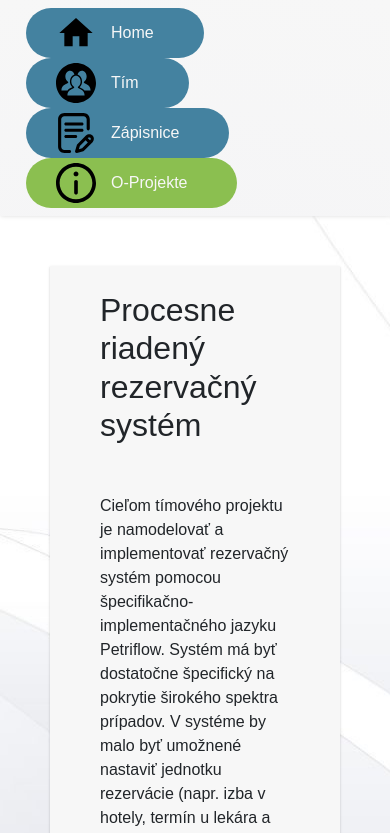
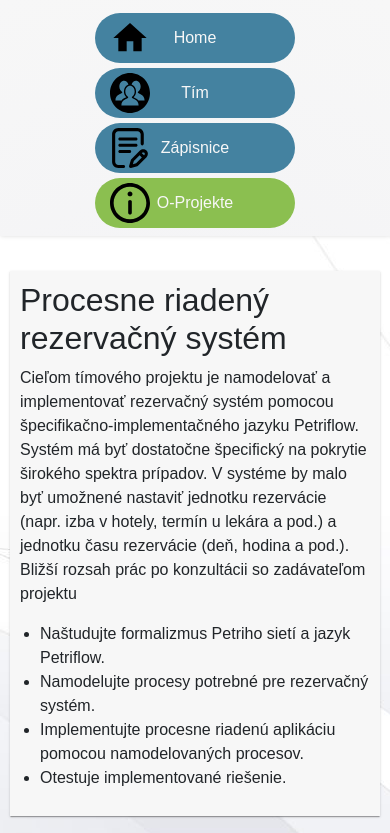
Before and after one commit to xSimekj1/TP2019, an Angular app in the folder TPFE/: page /O-projekte in a window 390 px wide. Shown: the top 833 px of the page. Built offline with nearby package versions, Linux system fonts and the light colour scheme.

Commit message:
design update

```diff
--- a/TPFE/src/app/about/about.component.html
+++ b/TPFE/src/app/about/about.component.html
@@ -1,7 +1,5 @@
 <div class="about-container">
     <h2>Procesne riadený rezervačný systém</h2>
-    <h4></h4>
-    <hr>
     <section>
         <p>
             Cieľom tímového projektu je namodelovať a implementovať rezervačný systém
@@ -11,11 +9,19 @@
             rezervácie (deň, hodina a pod.). Bližší rozsah
             prác po konzultácii so zadávateľom projektu
         </p>
-        <p>
-            1. Naštudujte formalizmus Petriho sietí a jazyk Petriflow.<br>
-            2. Namodelujte procesy potrebné pre rezervačný systém.<br>
-            3. Implementujte procesne riadenú aplikáciu pomocou namodelovaných procesov.<br>
-            4. Otestuje implementované riešenie.
-        </p>
+        <ul class="tasks">
+            <li>
+                Naštudujte formalizmus Petriho sietí a jazyk Petriflow.
+            </li>
+            <li>
+                Namodelujte procesy potrebné pre rezervačný systém.
+            </li>
+            <li>
+                Implementujte procesne riadenú aplikáciu pomocou namodelovaných procesov.
+            </li>
+            <li>
+                Otestuje implementované riešenie.
+            </li>
+        </ul>
     </section>
 </div>
--- a/TPFE/src/app/about/about.component.scss
+++ b/TPFE/src/app/about/about.component.scss
@@ -5,4 +5,21 @@
     padding: 25px 50px;
     background-color: #f7f7f7;
     box-shadow: 0px 2px 1px -1px rgba(0, 0, 0, 0.2), 0px 1px 1px 0px rgba(0, 0, 0, 0.14), 0px 1px 3px 0px rgba(0,0,0,.12);
+    .tasks {
+        padding-left: 20px;
+    }
 }
+
+@media only screen and (max-width: 768px) {
+    .about-container {
+        margin: 10px 15px;
+        padding: 15px 25px;
+    }
+  }
+
+@media only screen and (max-width: 475px) {
+    .about-container {
+        margin: 10px 10px;
+        padding: 10px 10px;
+    }
+  }
--- a/TPFE/src/app/home/home.component.html
+++ b/TPFE/src/app/home/home.component.html
@@ -4,7 +4,7 @@
             <img [src]="data.img" class="img-rounded-top" alt="Avatar" style="width:100%">
             <div class="container">
                 <h4><b>{{data.name}}</b></h4>
-                <p>Architect & Engineer</p>
+                <p>{{data.info}}</p>
             </div>
         </a>
     </div>
--- a/TPFE/src/app/home/home.component.ts
+++ b/TPFE/src/app/home/home.component.ts
@@ -8,9 +8,9 @@ import { Component, OnInit } from '@angular/core';
 export class HomeComponent implements OnInit {
 
   fakeData = [
-    {name: 'Tím', img: './assets/team.svg', url: '/Team'},
-    {name: 'Zápisnice', img: './assets/documents.svg', url: '/Stretnutia'},
-    {name: 'O-Projekte', img: './assets/about.svg', url: '/O-projekte'}
+    {name: 'Tím', img: './assets/team.svg', url: '/Team', info: 'počet členov: 5'},
+    {name: 'Zápisnice', img: './assets/documents.svg', url: '/Stretnutia', info: 'počet dokumentov: 10'},
+    {name: 'O-Projekte', img: './assets/about.svg', url: '/O-projekte', info: ' Základné informácie'}
   ];
 
   constructor() { }
--- a/TPFE/src/app/meetings/meetings.component.html
+++ b/TPFE/src/app/meetings/meetings.component.html
@@ -1 +1,13 @@
-<p>meetings works!</p>
+<div class="container">
+    <div class="left-panel">
+        <ul>
+            <li *ngFor="let meeting of meetings" (click)="openDoc(meeting.id)">{{meeting.name}}</li>
+        </ul>
+    </div>
+    <div class="meeting">
+        <embed src="../../assets/meetings/Zapisnica_c1.pdf" width="500" height="375" type="application/pdf">
+    </div>
+    <div class="right-panel">
+        <a href="../../assets/meetings/Zapisnica_c1.pdf" download>Stiahnúť dokument</a>
+    </div>
+</div>
--- a/TPFE/src/app/meetings/meetings.component.scss
+++ b/TPFE/src/app/meetings/meetings.component.scss
@@ -0,0 +1,29 @@
+li {
+    list-style-type: none;
+    padding: 10px 25px;
+    margin-bottom: 15px;
+    border-radius: 25px;
+    background-color: #ededea;
+    cursor: pointer;
+    &:hover {
+        transition: 0.5s;
+        background-color: #d6d6d6;
+    }
+}
+
+.container {
+    min-width: fit-content;
+    display: flex;
+    justify-content: center;
+}
+
+ul {
+    padding: 0;
+}
+
+.left-panel {
+    background-color: #f7f7f7;
+    border-radius: 5px;
+    padding: 30px 30px;
+
+}
--- a/TPFE/src/app/meetings/meetings.component.ts
+++ b/TPFE/src/app/meetings/meetings.component.ts
@@ -6,10 +6,18 @@ import { Component, OnInit } from '@angular/core';
   styleUrls: ['./meetings.component.scss']
 })
 export class MeetingsComponent implements OnInit {
+  meetings = [
+    {id: 1, name: 'Zápisnica 1', img: './assets/Zapisnica_c1.pdf'},
+    {id: 2, name: 'Zápisnica 2', img: './assets/Zapisnica_c2.pdf'},
+    {id: 3, name: 'Zápisnica 3', img: './assets/Zapisnica_c3.pdf'},
+  ];
 
   constructor() { }
 
   ngOnInit() {
   }
 
+  openDoc(docId) {
+  }
+
 }
--- a/TPFE/src/app/menu/menu.component.html
+++ b/TPFE/src/app/menu/menu.component.html
@@ -1,10 +1,10 @@
 <nav class="navbar">
     <div class="control-menu">
-        <div *ngFor="let data of fakeData" class="menu-item chip" [ngClass]="isRouteActive(data.url) ? 'active' : 'inactive'">
-            <a [routerLink]="data.url" class="chip">
-                <img [src]="data.img" alt="Person" width="96" height="96">
-                {{data.name}}
-            </a>
+        <a *ngFor="let data of fakeData" [routerLink]="data.url" class="menu-link">
+        <div  class="menu-item chip" [ngClass]="isRouteActive(data.url) ? 'active' : 'inactive'">
+            <img [src]="data.img" alt="Person" width="96" height="96">
+            {{data.name}}
         </div>
+        </a>
     </div>
 </nav>
--- a/TPFE/src/app/menu/menu.component.scss
+++ b/TPFE/src/app/menu/menu.component.scss
@@ -9,6 +9,12 @@
     box-shadow: 0.2px 0.2px 5px 0px rgba(212,212,212,1);
 }
 
-.menu-item {
-    margin: 0 10px;
+.menu-link {
+    text-decoration: none;
+    color: #f7f7f7;
+    &:hover {
+      text-decoration: none;
+      color: #ffffff;
+      font-weight: bold;
+    }
 }
--- a/TPFE/src/app/team/team.component.html
+++ b/TPFE/src/app/team/team.component.html
@@ -11,16 +11,15 @@
     </div>
 </div>
 <div *ngIf="memeberSelected" class="member-info">
-    <span>
-        <img src="./assets/back.svg" alt="back" class="back-btn" (click)="memeberSelected = null">
-    </span>
-    <div class="col-25">
+    <div class="member-heading flex-row">
+        <span class="col-25"><img src="./assets/back.svg" alt="back" class="back-btn" (click)="memeberSelected = null"></span>
+        <h4 class="member-name">{{memeberSelected.name}}</h4>
+        <span class="col-25"></span>
+    </div>
+    <hr>
+    <div class="info">
         <img [src]="memeberSelected.img" [alt]="memeberSelected.name" class="member-info-img">
-    </div>
-    <div class="col-75">
         <div class="member-info-container">
-            <h4>{{memeberSelected.name}}</h4>
-            <hr>
             <p><b>{{memeberSelected.position}}</b></p>
             <p>{{memeberSelected.description}}</p>
         </div>
--- a/TPFE/src/app/team/team.component.scss
+++ b/TPFE/src/app/team/team.component.scss
@@ -5,23 +5,63 @@
     border-radius: 5px;
 }
 
+
 .member-info {
-    display: flex;
     margin: 25px 50px;
     padding: 25px 50px;
     background-color: #f7f7f7;
     box-shadow: 0px 2px 1px -1px rgba(0, 0, 0, 0.2), 0px 1px 1px 0px rgba(0, 0, 0, 0.14), 0px 1px 3px 0px rgba(0,0,0,.12);
+    .member-heading {
+        justify-content: space-between;
+    }
+    .info {
+        display: flex;
+        flex-direction: row;
+        .member-info-container {
+            margin-top: 10px;
+        }
+    }
 }
 
 .member-info-img {
-    padding: 15px;
-    width: 100%;
-    height: 100%;
+    margin: 15px;
+    width: auto;
+    height: 200px;
     border-radius: 25px;
 }
 
-.back-btn {
-    position: relative;
-    top: -15px;
-    left: -40px;
-}
+@media only screen and (max-width: 768px) {
+    .member-info {
+        margin: 10px 15px;
+        padding: 15px 25px;
+    }
+    .info {
+        flex-direction: row;
+        .member-info-img {
+            margin: 10px;
+            width: auto;
+            height: 150px;
+            border-radius: 15px;
+        }
+    }
+  }
+
+@media only screen and (max-width: 475px) {
+    .member-info {
+        margin: 10px 10px;
+        padding: 10px 10px;
+        .member-name {
+            margin-top: 10px;
+            margin-bottom: 0px;
+        }
+        .info {
+            flex-direction: column;
+            .member-info-img {
+                display: block;
+                margin-left: auto;
+                margin-right: auto;
+                margin-bottom: 10px;
+            }
+        }
+    }
+  }
--- a/TPFE/src/styles.scss
+++ b/TPFE/src/styles.scss
@@ -1,11 +1,15 @@
 
 /* You can add global styles to this file, and also import other style files */
 body {
-  overflow-y: hidden;
   margin: 0;
   font-family: Arial, "Helvetica Neue", Helvetica, sans-serif;
   background: rgb(237,237,234);
   background: radial-gradient(circle, rgba(237,237,234,1) 0%, rgba(244,244,246,1) 42%, rgba(247,247,247,1) 100%);
+}
+
+hr {
+  margin-bottom: 0.5rem;
+  margin-top: 0.5rem;
 }
 
 .background-img {
@@ -28,6 +32,16 @@ body {
 
 .flex {
   display: flex;
+}
+
+.flex-column {
+  display: flex;
+  flex-direction: column;
+}
+
+.flex-row {
+  display: flex;
+  flex-direction: row;
 }
 
 .col-25 {
@@ -76,6 +90,7 @@ body {
   padding: 2px 16px;
 }
 
+
 .card-wrapper {
     display: flex;
     flex-direction: row;
@@ -98,20 +113,10 @@ body {
 // CARD CHIPS
 .chip {
   display: inline-block;
-  padding: 0 25px;
   height: 50px;
   font-size: 16px;
   line-height: 50px;
   border-radius: 25px;
-  a {
-    text-decoration: none;
-    color: #f7f7f7;
-    &:hover {
-      text-decoration: none;
-      color: #ffffff;
-      font-weight: bold;
-    }
-  }
   &.inactive {
     background-color: #4482A0;
       &:hover {
@@ -125,11 +130,24 @@ body {
 }
 
 .chip img {
+  position: absolute;
+  left: 10px;
   padding: 5px;
-  float: left;
-  margin: 0 10px 0 -25px;
   height: 50px;
   width: 50px;
+}
+
+.control-menu {
+    display: flex;
+    flex-direction: row;
+    .menu-item {
+      position: relative;
+      margin: 0 10px;
+      min-width: 200px;
+      max-width: 200px;
+      display: flex;
+      justify-content: center;
+    }
 }
 
 .back-btn {
@@ -141,3 +159,16 @@ body {
     background-color: #f7f7f7;
   }
 }
+
+@media only screen and (max-width: 768px) {
+  .card-wrapper {
+    flex-direction: column;
+  }
+
+  .control-menu {
+      flex-direction: column;
+      .menu-item {
+        margin-top: 5px;
+      }
+  }
+}
```
